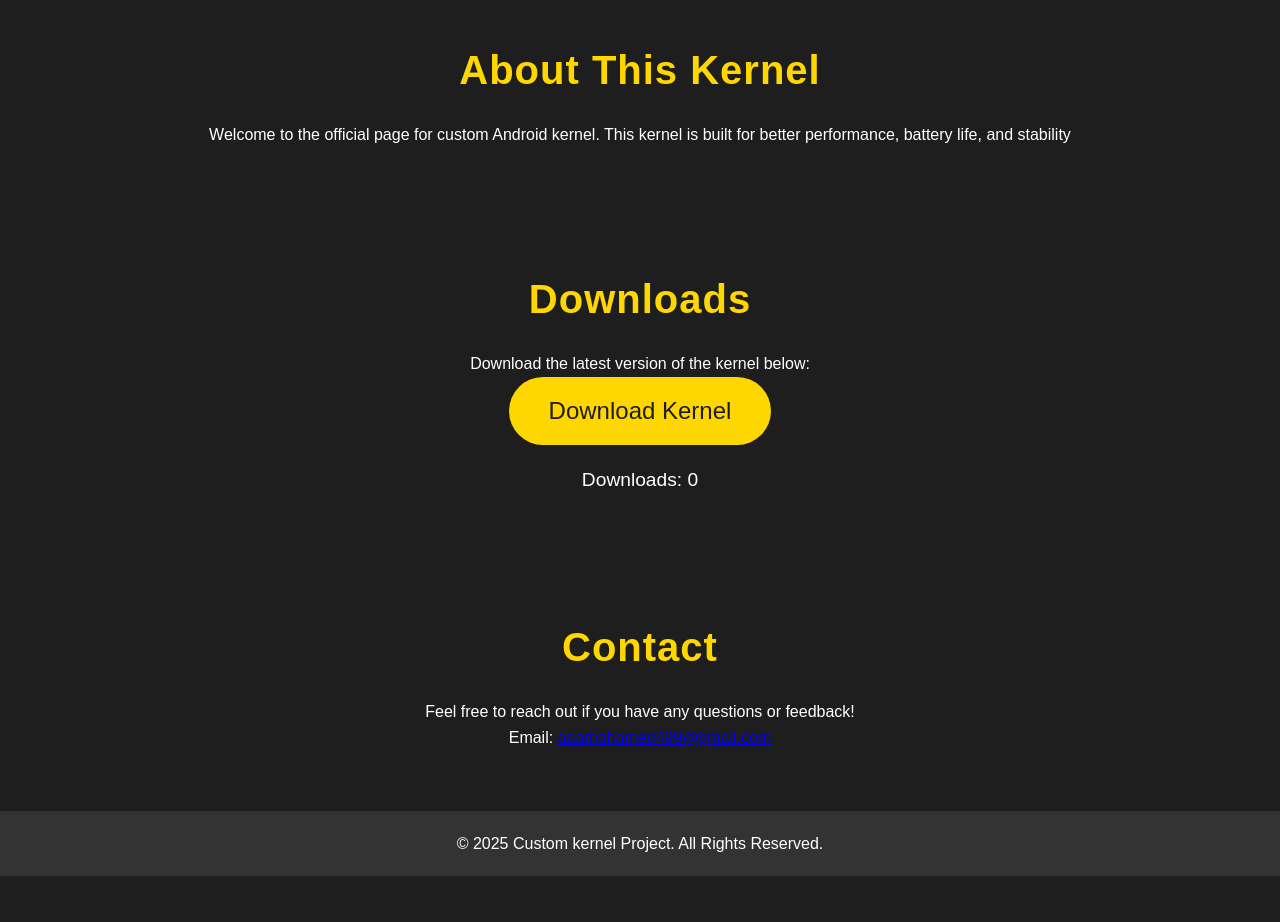
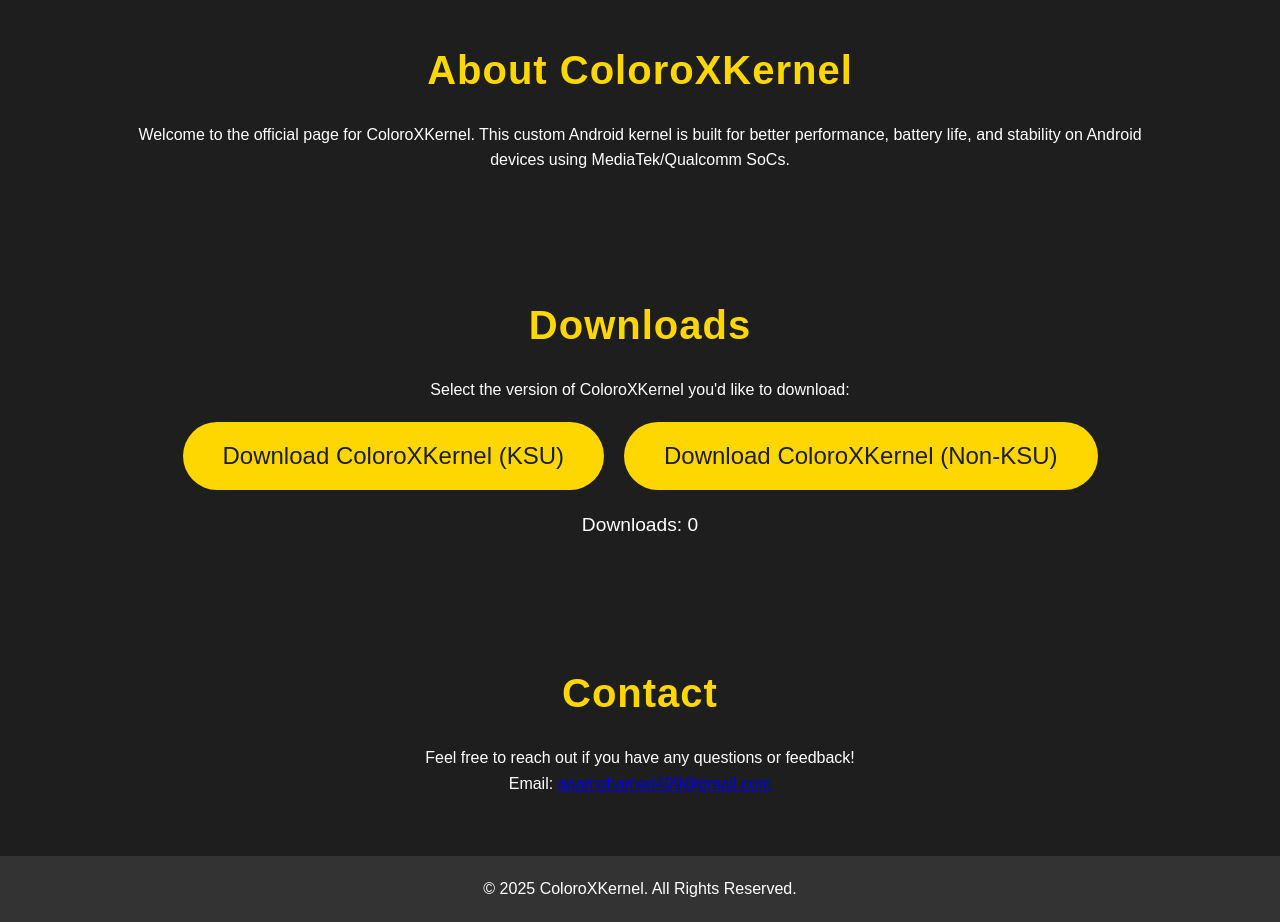
Before and after one commit to Mohamedfullhd/My-site-, a plain HTML site: page index.html in a window 1280 px wide. Shown: the part 260-1182 px from the top of the page. Before the commit the page ends 1136 px from the top, so only its background shows below. Drawn offline with Linux system fonts and the light colour scheme.

Commit message:
Update index.html

```diff
--- a/index.html
+++ b/index.html
@@ -23,16 +23,21 @@
 
     <section id="about" class="section">
         <div class="container">
-            <h2 class="section-title">About This Kernel</h2>
-            <p>Welcome to the official page for custom Android kernel. This kernel is built for better performance, battery life, and stability</p>
+            <h2 class="section-title">About ColoroXKernel</h2>
+            <p>Welcome to the official page for ColoroXKernel. This custom Android kernel is built for better performance, battery life, and stability on Android devices using MediaTek/Qualcomm SoCs.</p>
         </div>
     </section>
 
     <section id="downloads" class="section">
         <div class="container">
             <h2 class="section-title">Downloads</h2>
-            <p>Download the latest version of the kernel below:</p>
-            <button id="download-btn" class="download-btn">Download Kernel</button>
+            <p>Select the version of ColoroXKernel you'd like to download:</p>
+
+            <!-- KSU and Non-KSU Download Options -->
+            <div class="download-options">
+                <button id="download-ksu" class="download-btn">Download ColoroXKernel (KSU)</button>
+                <button id="download-non-ksu" class="download-btn">Download ColoroXKernel (Non-KSU)</button>
+            </div>
             <p id="download-count" class="download-count">Downloads: 0</p>
         </div>
     </section>
@@ -47,7 +52,7 @@
 
     <footer>
         <div class="container">
-            <p>&copy; 2025 Custom kernel Project. All Rights Reserved.</p>
+            <p>&copy; 2025 ColoroXKernel. All Rights Reserved.</p>
         </div>
     </footer>
 
```
